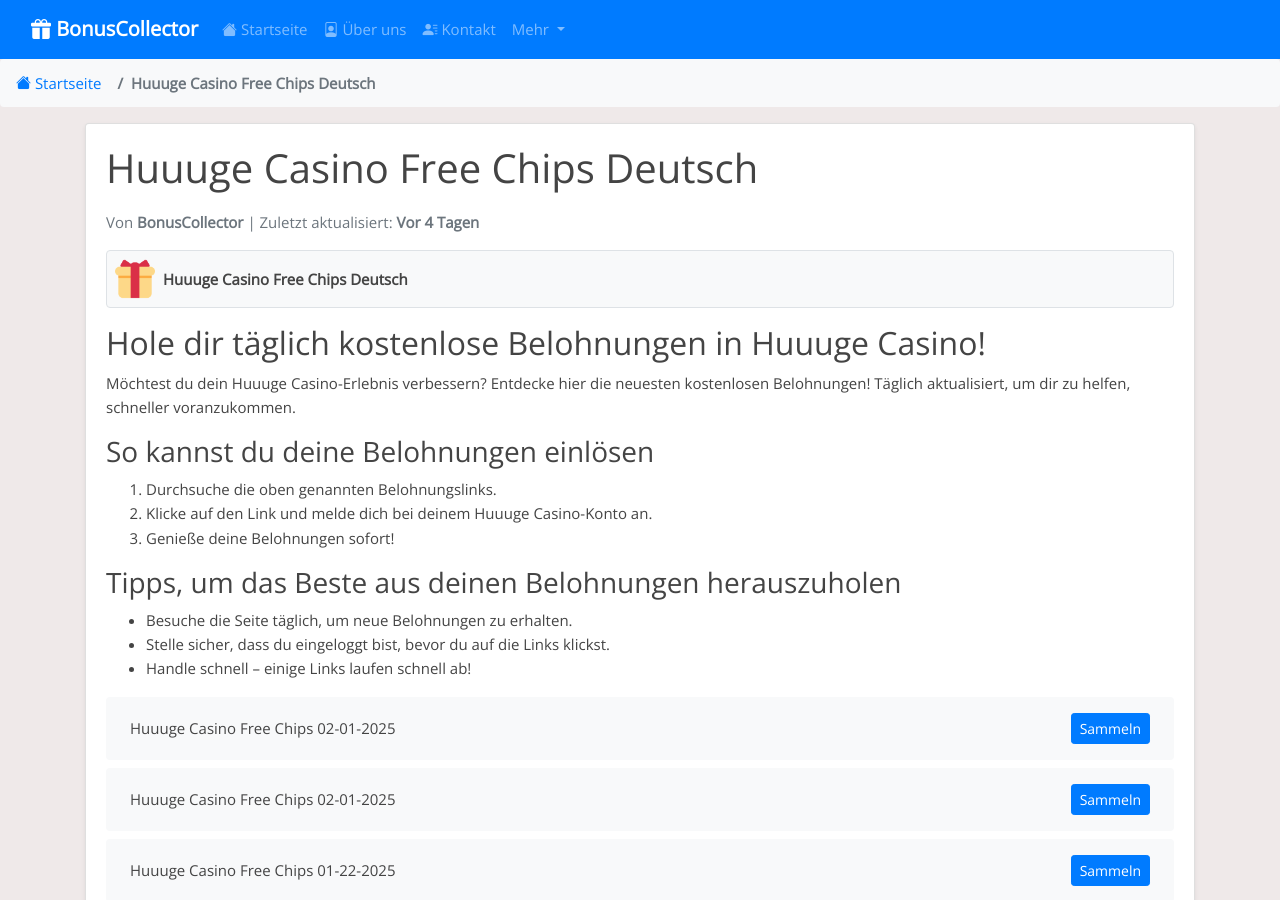
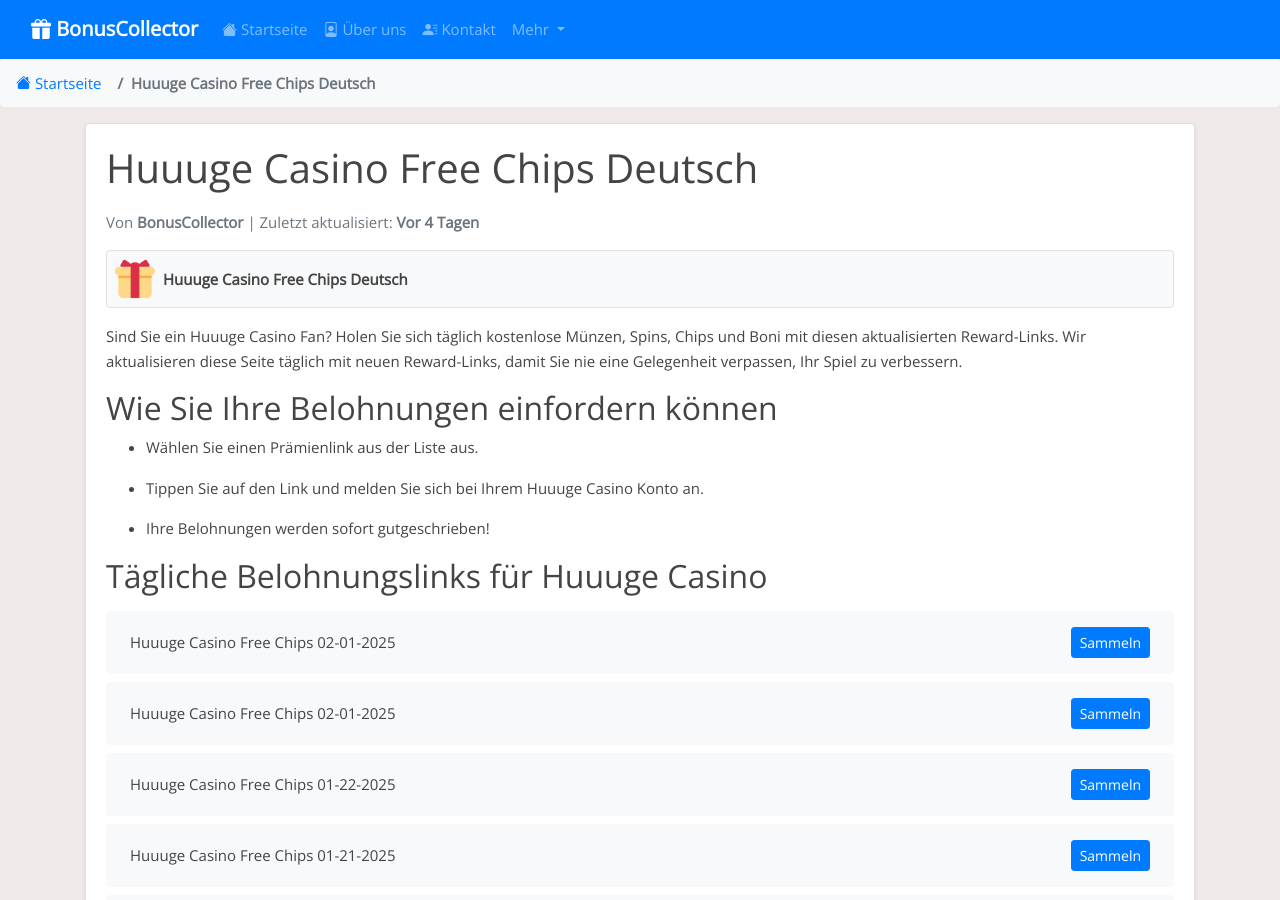
Before and after one commit to Prollad99/bs-de, a Jekyll site: the page built from _posts/2025-01-19-huuuge-casino.md, in a window 1280 px wide and 900 px high. Built offline with Jekyll 4.4.1, drawn with Linux system fonts in a browser that asks for light colours; some of the changed text lies outside the part shown.

Commit message:
Aktualisiere huuuge-casino-Belohnungslinks, Inhalte und Änderungsdatum

```diff
--- a/_includes/huuuge-casino_footer.html
+++ b/_includes/huuuge-casino_footer.html
@@ -1,7 +1,7 @@
-<h3>Warum du unsere Huuuge Casino-Updates folgen solltest</h3>
+## Warum sollten Sie unsere Reward Updates verfolgen?
 
-<p>Wir bieten täglich die neuesten Belohnungslinks aus offiziellen Huuuge Casino-Aktionen. So bleibst du immer auf dem neuesten Stand. Speichere diese Seite für schnellen Zugriff.</p>
 
-<h4>Hinweis:</h4>
+Wir aktualisieren die Links ständig, um sicherzustellen, dass Sie die neuesten Belohnungen erhalten. Alle Belohnungen stammen aus offiziellen Huuuge Casino Aktionen, so dass Sie sie einfach und sicher einfordern können.
 
-<p>Diese Seite ist nicht mit den offiziellen Entwicklern von Huuuge Casino verbunden. Alle Belohnungen stammen aus öffentlichen Quellen.</p>
+
+Hinweis: Diese Links können ablaufen, also fordern Sie Ihre Belohnungen schnell ein. Wir sind nicht mit den Entwicklern von Huuuge Casino verbunden; diese Seite ist eine Ressource für Spieler.
--- a/_includes/huuuge-casino_post.html
+++ b/_includes/huuuge-casino_post.html
@@ -1,27 +1,14 @@
-<h2>Hole dir täglich kostenlose Belohnungen in Huuuge Casino!</h2>
+Sind Sie ein Huuuge Casino Fan? Holen Sie sich täglich kostenlose Münzen, Spins, Chips und Boni mit diesen aktualisierten Reward-Links. Wir aktualisieren diese Seite täglich mit neuen Reward-Links, damit Sie nie eine Gelegenheit verpassen, Ihr Spiel zu verbessern.
 
-<p>Möchtest du dein Huuuge Casino-Erlebnis verbessern? Entdecke hier die neuesten kostenlosen Belohnungen! Täglich aktualisiert, um dir zu helfen, schneller voranzukommen.</p>
 
-<h3>So kannst du deine Belohnungen einlösen</h3>
+## Wie Sie Ihre Belohnungen einfordern können
 
-<ol>
 
-  <li>Durchsuche die oben genannten Belohnungslinks.</li>
+- Wählen Sie einen Prämienlink aus der Liste aus.
 
-  <li>Klicke auf den Link und melde dich bei deinem Huuuge Casino-Konto an.</li>
+- Tippen Sie auf den Link und melden Sie sich bei Ihrem Huuuge Casino Konto an.
 
-  <li>Genieße deine Belohnungen sofort!</li>
+- Ihre Belohnungen werden sofort gutgeschrieben!
 
-</ol>
 
-<h3>Tipps, um das Beste aus deinen Belohnungen herauszuholen</h3>
-
-<ul>
-
-  <li>Besuche die Seite täglich, um neue Belohnungen zu erhalten.</li>
-
-  <li>Stelle sicher, dass du eingeloggt bist, bevor du auf die Links klickst.</li>
-
-  <li>Handle schnell – einige Links laufen schnell ab!</li>
-
-</ul>
+## Tägliche Belohnungslinks für Huuuge Casino
```
